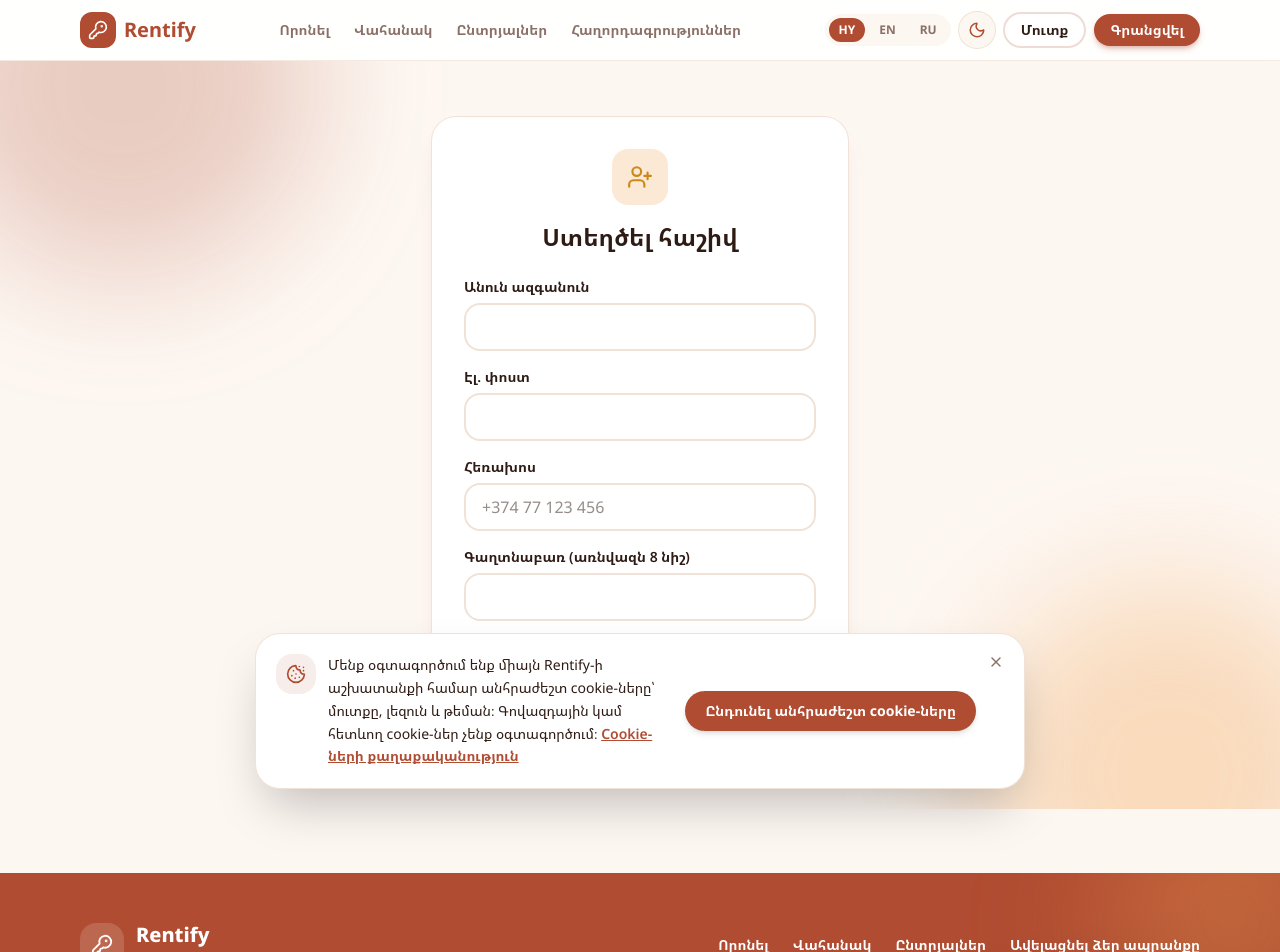
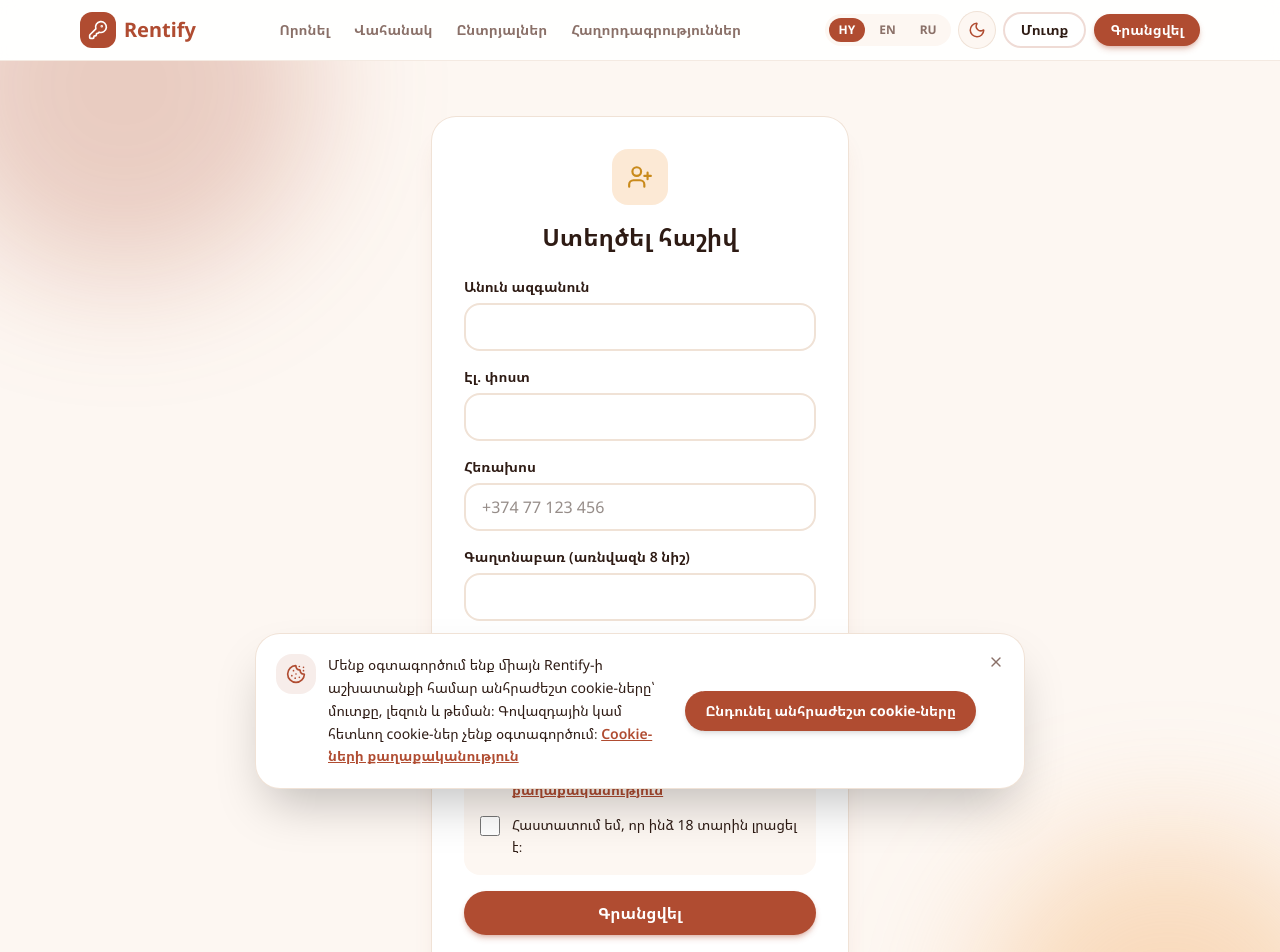
Before and after one commit to misakgrigoryan/Rentify, a React (Vite) app in the folder client/: page /register in a window 1280 px wide. Shown: the top 952 px of the page. Built offline with nearby package versions, Linux system fonts and the light colour scheme; no server answers.

Commit message:
Sign-up consent: terms, privacy and age confirmation

```diff
--- a/client/src/i18n/locales/en.json
+++ b/client/src/i18n/locales/en.json
@@ -170,7 +170,12 @@
     "missingToken": "This reset link is missing its token.",
     "passwordUpdated": "Password updated. You can now log in.",
     "goToLogin": "Go to log in",
-    "phoneInvalid": "Phone must start with +374 or 0, followed by 8 digits"
+    "phoneInvalid": "Phone must start with +374 or 0, followed by 8 digits",
+    "consentLegend": "Consent",
+    "agreeTerms": "I agree to the Terms of service.",
+    "agreePrivacy": "I have read the Privacy policy.",
+    "confirmAdult": "I confirm I am 18 years old or older.",
+    "consentRequired": "Please tick all three boxes to create an account."
   },
   "product": {
     "listedBy": "Listed by",
--- a/client/src/i18n/locales/hy.json
+++ b/client/src/i18n/locales/hy.json
@@ -170,7 +170,12 @@
     "missingToken": "Այս հղումից բանալին բացակայում է։",
     "passwordUpdated": "Գաղտնաբառը թարմացվել է։ Այժմ կարող եք մուտք գործել։",
     "goToLogin": "Անցնել մուտքի էջ",
-    "phoneInvalid": "Հեռախոսահամարը պետք է սկսվի +374 կամ 0-ով, որին հաջորդում են 8 թվանշան"
+    "phoneInvalid": "Հեռախոսահամարը պետք է սկսվի +374 կամ 0-ով, որին հաջորդում են 8 թվանշան",
+    "consentLegend": "Համաձայնություն",
+    "agreeTerms": "Համաձայն եմ Օգտագործման պայմաններին։",
+    "agreePrivacy": "Կարդացել եմ Գաղտնիության քաղաքականությունը։",
+    "confirmAdult": "Հաստատում եմ, որ ինձ 18 տարին լրացել է։",
+    "consentRequired": "Հաշիվ ստեղծելու համար նշեք բոլոր երեք վանդակները։"
   },
   "product": {
     "listedBy": "Հեղինակ՝",
--- a/client/src/i18n/locales/ru.json
+++ b/client/src/i18n/locales/ru.json
@@ -170,7 +170,12 @@
     "missingToken": "В этой ссылке нет кода для сброса.",
     "passwordUpdated": "Пароль обновлен. Теперь вы можете войти.",
     "goToLogin": "Перейти ко входу",
-    "phoneInvalid": "Номер должен начинаться с +374 или 0 и содержать 8 цифр после них"
+    "phoneInvalid": "Номер должен начинаться с +374 или 0 и содержать 8 цифр после них",
+    "consentLegend": "Согласие",
+    "agreeTerms": "Я согласен с Условиями использования.",
+    "agreePrivacy": "Я ознакомился с Политикой конфиденциальности.",
+    "confirmAdult": "Подтверждаю, что мне исполнилось 18 лет.",
+    "consentRequired": "Чтобы создать аккаунт, отметьте все три пункта."
   },
   "product": {
     "listedBy": "Автор:",
--- a/client/src/pages/Register.jsx
+++ b/client/src/pages/Register.jsx
@@ -16,10 +16,12 @@ export default function Register() {
   const { register } = useAuth();
   const navigate = useNavigate();
   const [form, setForm] = useState({ name: "", email: "", phone: "", password: "" });
+  const [consent, setConsent] = useState({ terms: false, privacy: false, adult: false });
   const [error, setError] = useState("");
   const [submitting, setSubmitting] = useState(false);
 
   const handleChange = (e) => setForm({ ...form, [e.target.name]: e.target.value });
+  const allChecked = consent.terms && consent.privacy && consent.adult;
 
   async function handleSubmit(e) {
     e.preventDefault();
@@ -28,9 +30,13 @@ export default function Register() {
       setError(t("auth.phoneInvalid"));
       return;
     }
+    if (!allChecked) {
+      setError(t("auth.consentRequired"));
+      return;
+    }
     setSubmitting(true);
     try {
-      await register(form);
+      await register({ ...form, acceptedTerms: true, isAdult: true });
       navigate("/");
     } catch (err) {
       if (err.response?.status === 409) setError(t("auth.emailExists"));
@@ -39,6 +45,8 @@ export default function Register() {
       setSubmitting(false);
     }
   }
+
+  const checkClass = "mt-0.5 h-5 w-5 shrink-0 accent-[var(--color-primary)]";
 
   return (
     <AuthBackdrop>
@@ -50,7 +58,7 @@ export default function Register() {
           className="rounded-3xl bg-surface p-8 shadow-xl shadow-primary/10 ring-1 ring-border"
         >
           <span className="mx-auto flex h-14 w-14 items-center justify-center rounded-2xl bg-accent/25 text-warning">
-            <UserPlus size={26} />
+            <UserPlus size={26} aria-hidden="true" />
           </span>
           <h1 className="mt-4 text-center text-2xl font-extrabold">{t("auth.registerTitle")}</h1>
           <form className="mt-6 flex flex-col gap-4" onSubmit={handleSubmit}>
@@ -58,7 +66,24 @@ export default function Register() {
             <Input id="email" name="email" label={t("auth.email")} type="email" value={form.email} onChange={handleChange} required />
             <Input id="phone" name="phone" label={t("auth.phone")} type="tel" placeholder="+374 77 123 456" value={form.phone} onChange={handleChange} />
             <Input id="password" name="password" label={t("auth.passwordHint")} type="password" value={form.password} onChange={handleChange} required />
-            {error && <motion.p initial={{ opacity: 0 }} animate={{ opacity: 1 }} className="rounded-2xl bg-danger/10 p-3 text-sm text-danger">{error}</motion.p>}
+
+            <fieldset className="grid gap-3 rounded-2xl bg-bg p-4">
+              <legend className="sr-only">{t("auth.consentLegend")}</legend>
+              <label className="flex items-start gap-3 text-sm leading-relaxed">
+                <input type="checkbox" className={checkClass} checked={consent.terms} onChange={(e) => setConsent({ ...consent, terms: e.target.checked })} />
+                <span>{t("auth.agreeTerms")} <Link to="/terms" className="font-semibold text-primary underline">{t("terms.link")}</Link></span>
+              </label>
+              <label className="flex items-start gap-3 text-sm leading-relaxed">
+                <input type="checkbox" className={checkClass} checked={consent.privacy} onChange={(e) => setConsent({ ...consent, privacy: e.target.checked })} />
+                <span>{t("auth.agreePrivacy")} <Link to="/privacy" className="font-semibold text-primary underline">{t("privacy.link")}</Link></span>
+              </label>
+              <label className="flex items-start gap-3 text-sm leading-relaxed">
+                <input type="checkbox" className={checkClass} checked={consent.adult} onChange={(e) => setConsent({ ...consent, adult: e.target.checked })} />
+                <span>{t("auth.confirmAdult")}</span>
+              </label>
+            </fieldset>
+
+            {error && <motion.p initial={{ opacity: 0 }} animate={{ opacity: 1 }} role="alert" className="rounded-2xl bg-danger/10 p-3 text-sm text-danger">{error}</motion.p>}
             <Button type="submit" className="w-full" loading={submitting}>{t("auth.registerButton")}</Button>
           </form>
           <p className="mt-5 text-center text-sm text-muted">
```
Also changed, not shown: 1 other file (tests, documents, lock files or other folders).
